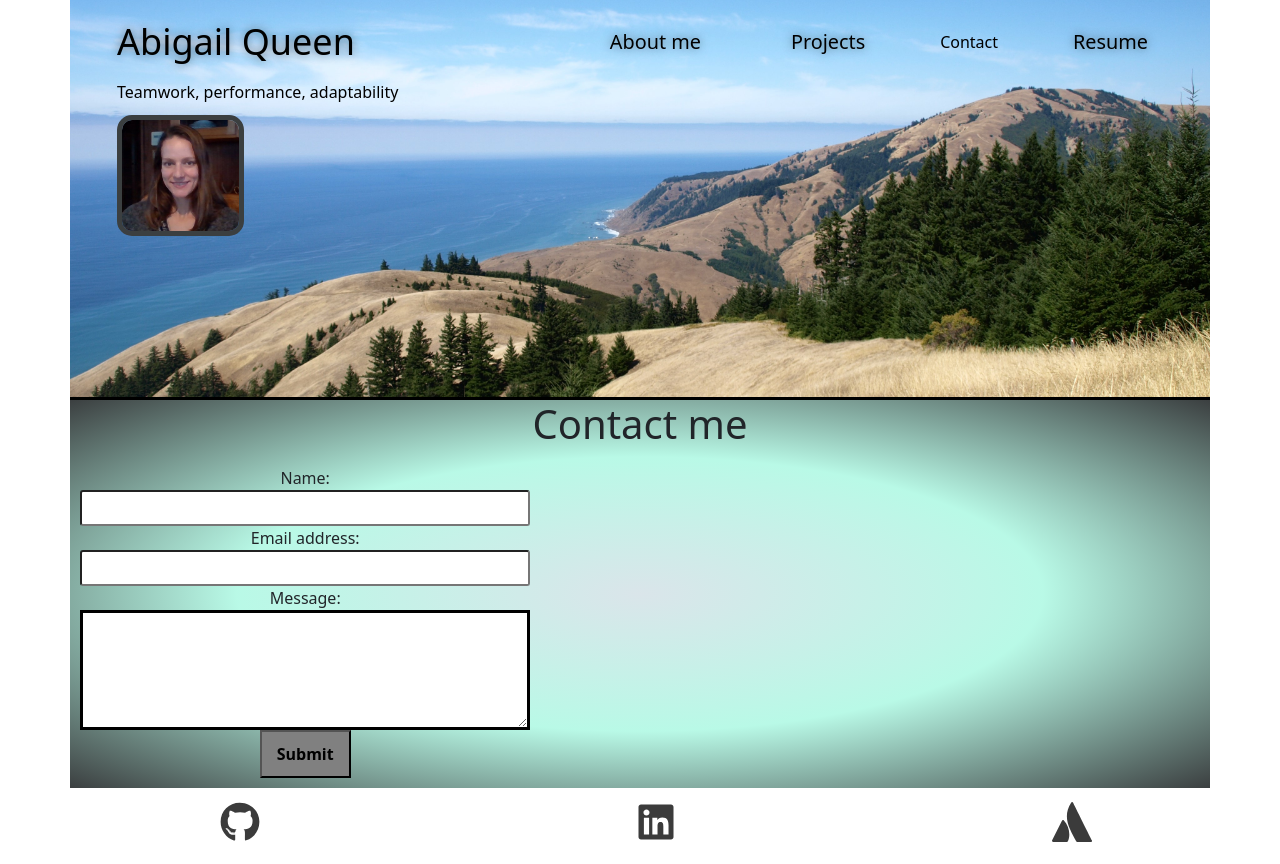
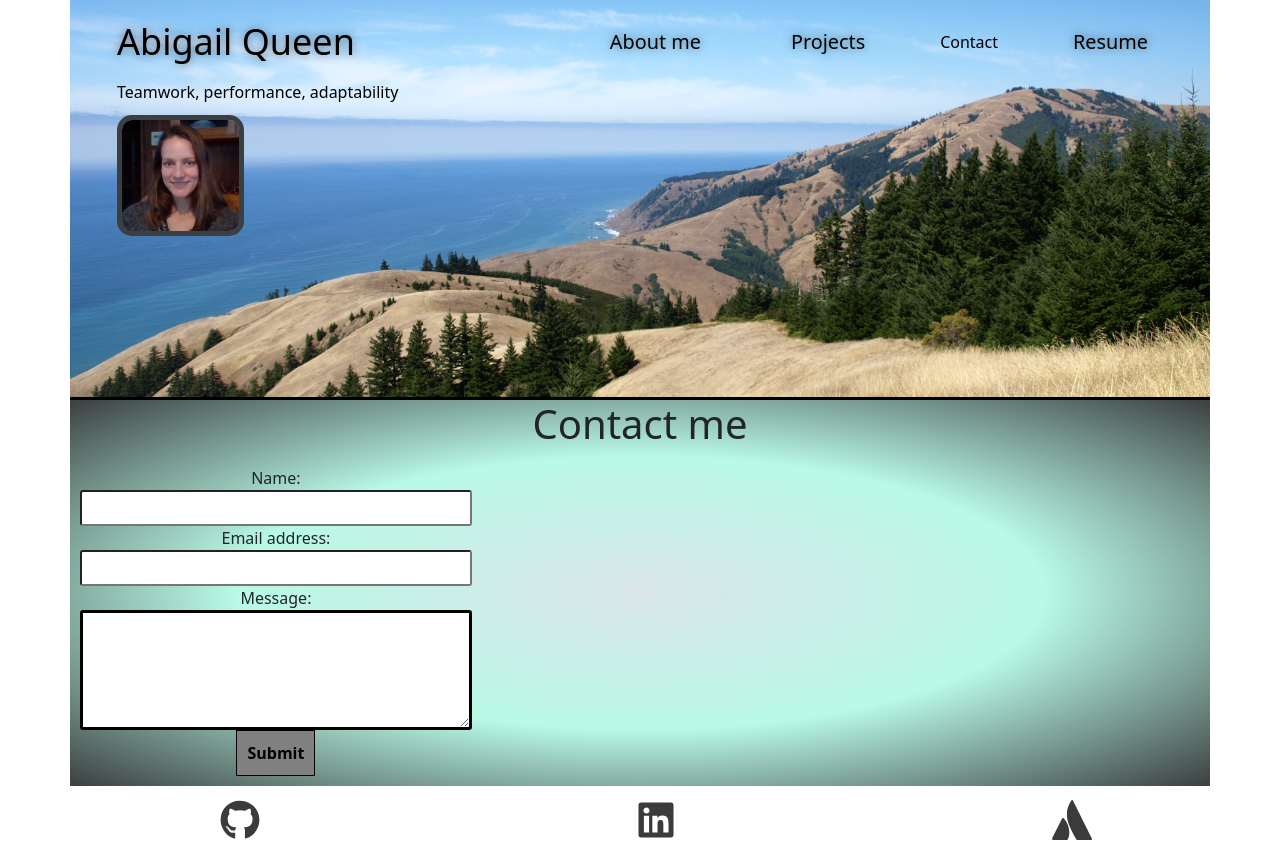
Before and after one commit to Abi-Queen/abi-queen-spa, a React (Create React App) app: page / in a window 1280 px wide. Both pictures are taken after a click on the element "Contact". Built offline with nearby package versions, Linux system fonts and the light colour scheme.

Commit message:
adjust form borders

```diff
--- a/src/App.css
+++ b/src/App.css
@@ -232,26 +232,14 @@ nav ul li a:hover {
 
 /* CONTACT STYLES START */
 
-#contact {
-  display: flex;
-  display: block;
-  margin: auto;
-}
-
 #contact-form {
 display: flex-row;
-padding-left: 10%;
 padding: 10px
-}
-
-form {
-  width: 40%;
 }
 
 input {
   font-size: 1rem;
   padding: 0.25rem;
-  outline: none;
   border-radius: 3px;
   transition: box-shadow 0.2s;
 }
@@ -265,19 +253,18 @@ textarea {
   width: 600px;
   height: 120px;
   border: 3px solid black;
+  border-radius: 3px;
   padding: 5px;
 }
 
 button {
-  background: var(--primary);
-  border-radius: 5px;
+  border: 1px solid black;
+  border-radius: 3px;
   color: black;
   background-color: grey;
   cursor: pointer;
-  font-size: 16px;
-  font-weight: 600;
-  margin-bottom: 30px;
-  padding: 10px 15px;
+  font-weight: bold;
+  padding: 10px;
 }
 
 /* CONTACT STYLES END */
--- a/src/components/Contact/index.js
+++ b/src/components/Contact/index.js
@@ -40,6 +40,7 @@ function ContactForm () {
     return(
         <section className="container" id="contact">
             <h1 data-testid="h1tag">Contact me</h1>
+            <div className="d-flex">
                 <form id="contact-form" onSubmit={handleSubmit}>
                     <div className="row">
                         <label htmlFor="name">Name:</label>
@@ -60,6 +61,7 @@ function ContactForm () {
                     )}
                     <button data-testid="button" type="submit">Submit</button>
                 </form>
+            </div>
         </section>
     )
 }
```
Lines whose indentation alone changed are shown as unchanged.
